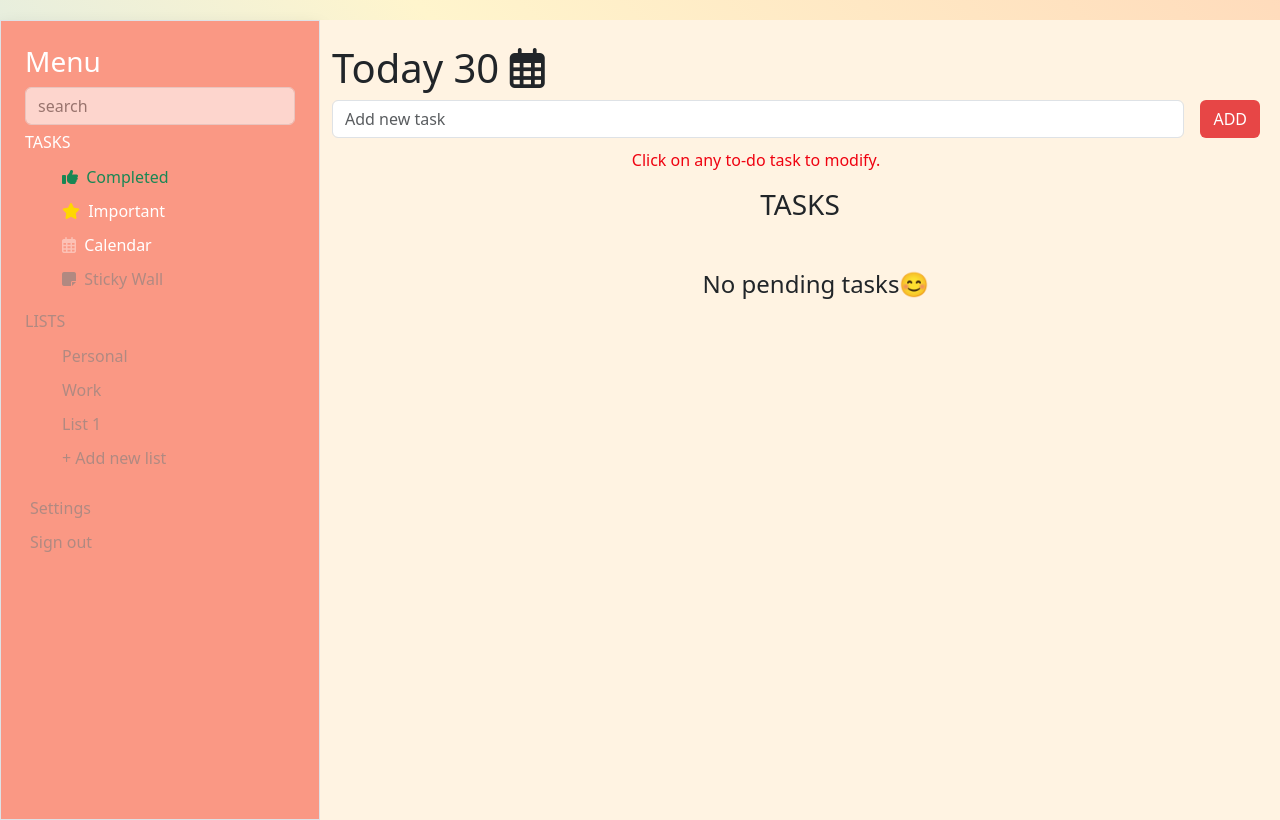
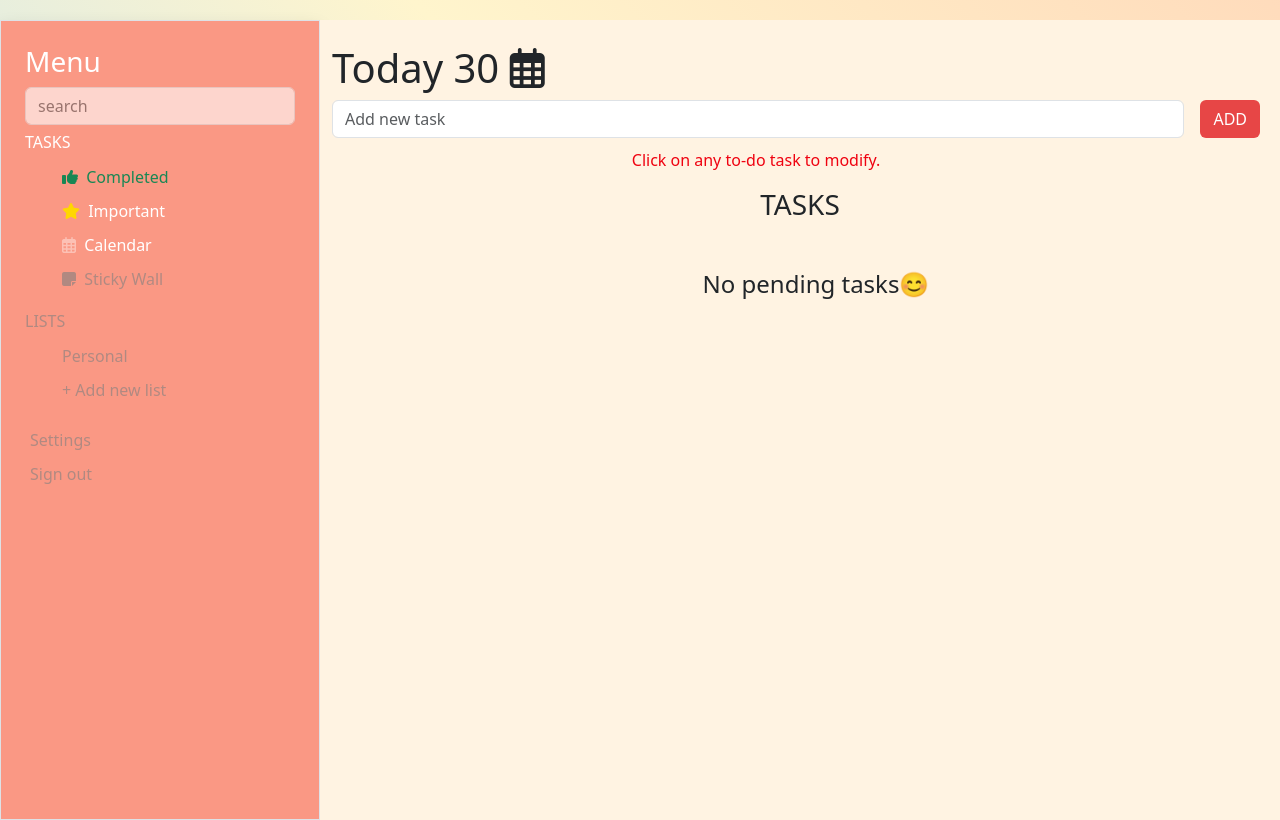
Before and after one commit to shonmathew19/todo-react, a React (Vite) app: page / in a window 1280 px wide. Built offline with nearby package versions, Linux system fonts and the light colour scheme.

Commit message:
coming soon

```diff
--- a/src/pages/Home.jsx
+++ b/src/pages/Home.jsx
@@ -142,8 +142,6 @@ const Home = () => {
                             <h6 className="disabled">LISTS</h6>
                             <ul className="disabled">
                                 <li>Personal</li>
-                                <li>Work</li>
-                                <li>List 1</li>
                                 <li>+ Add new list</li>
                             </ul>
                         </div>
```
